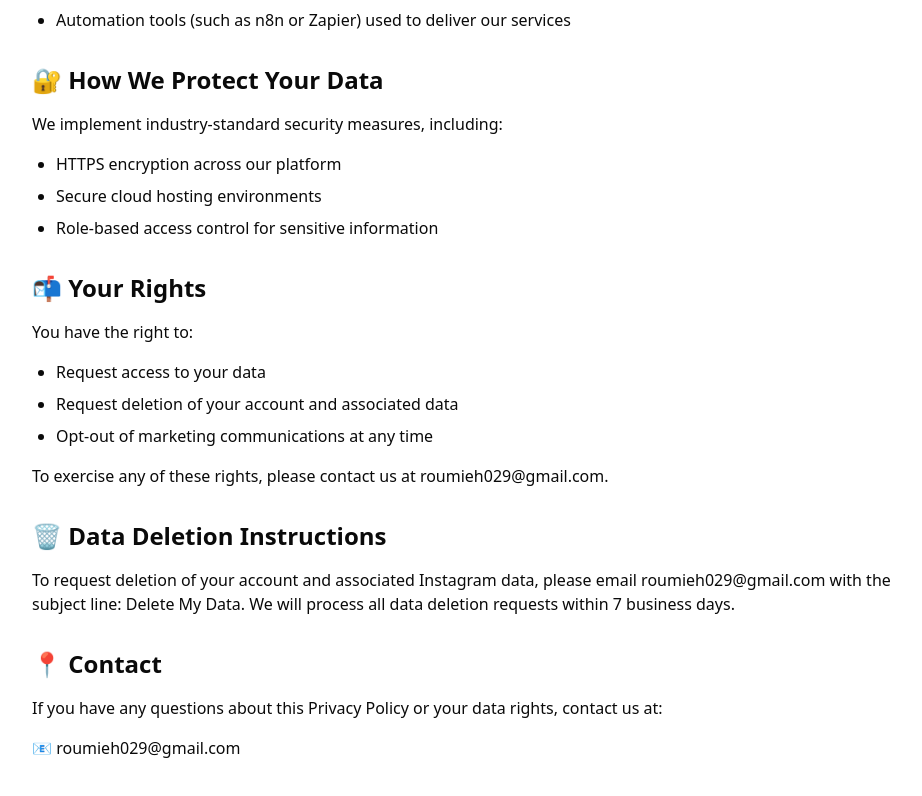
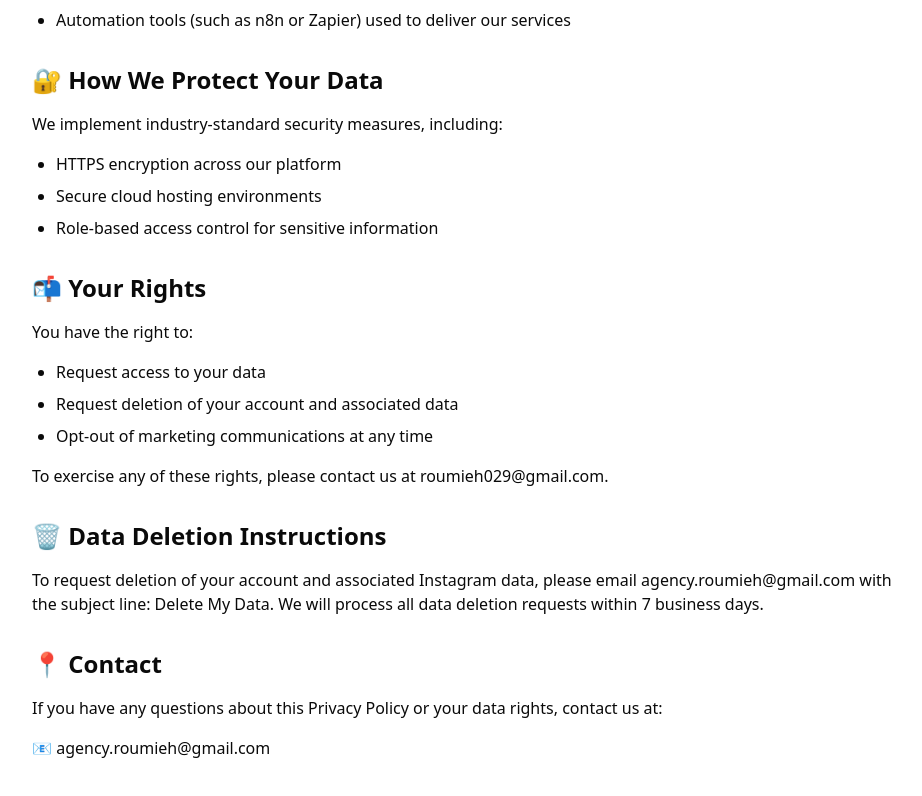
Before and after one commit to aliroumieh-tech/ai-agency, a Next.js app: page /privacy-policy in a window 1280 px wide. Shown: the part 1076-1872 px from the top of the page, without its empty margins (176-1098 px from the left). Built offline with nearby package versions, Linux system fonts and the light colour scheme.

Commit message:
add files

```diff
--- a/app/privacy-policy/page.tsx
+++ b/app/privacy-policy/page.tsx
@@ -100,7 +100,7 @@ const PrivacyPolicy = () => {
 				</h2>
 				<p className="mb-4">
 					To request deletion of your account and associated Instagram data,
-					please email roumieh029@gmail.com with the subject line: Delete My
+					please email agency.roumieh@gmail.com with the subject line: Delete My
 					Data. We will process all data deletion requests within 7 business
 					days.
 				</p>
@@ -112,7 +112,7 @@ const PrivacyPolicy = () => {
 					If you have any questions about this Privacy Policy or your data
 					rights, contact us at:
 				</p>
-				<p className="font-medium">📧 roumieh029@gmail.com</p>
+				<p className="font-medium">📧 agency.roumieh@gmail.com</p>
 			</section>
 		</div>
 	);
--- a/components/pages/contactForm.tsx
+++ b/components/pages/contactForm.tsx
@@ -42,7 +42,7 @@ const ContactForm = () => {
 			const storeLeads = async () => {
 				try {
 					const response = await fetch(
-						"https://aliroumieh-tech3.app.n8n.cloud/webhook-test/storeLeads",
+						"https://agency-roumieh.app.n8n.cloud/webhook-test/website-form",
 						{
 							method: "POST",
 							headers: {
```
